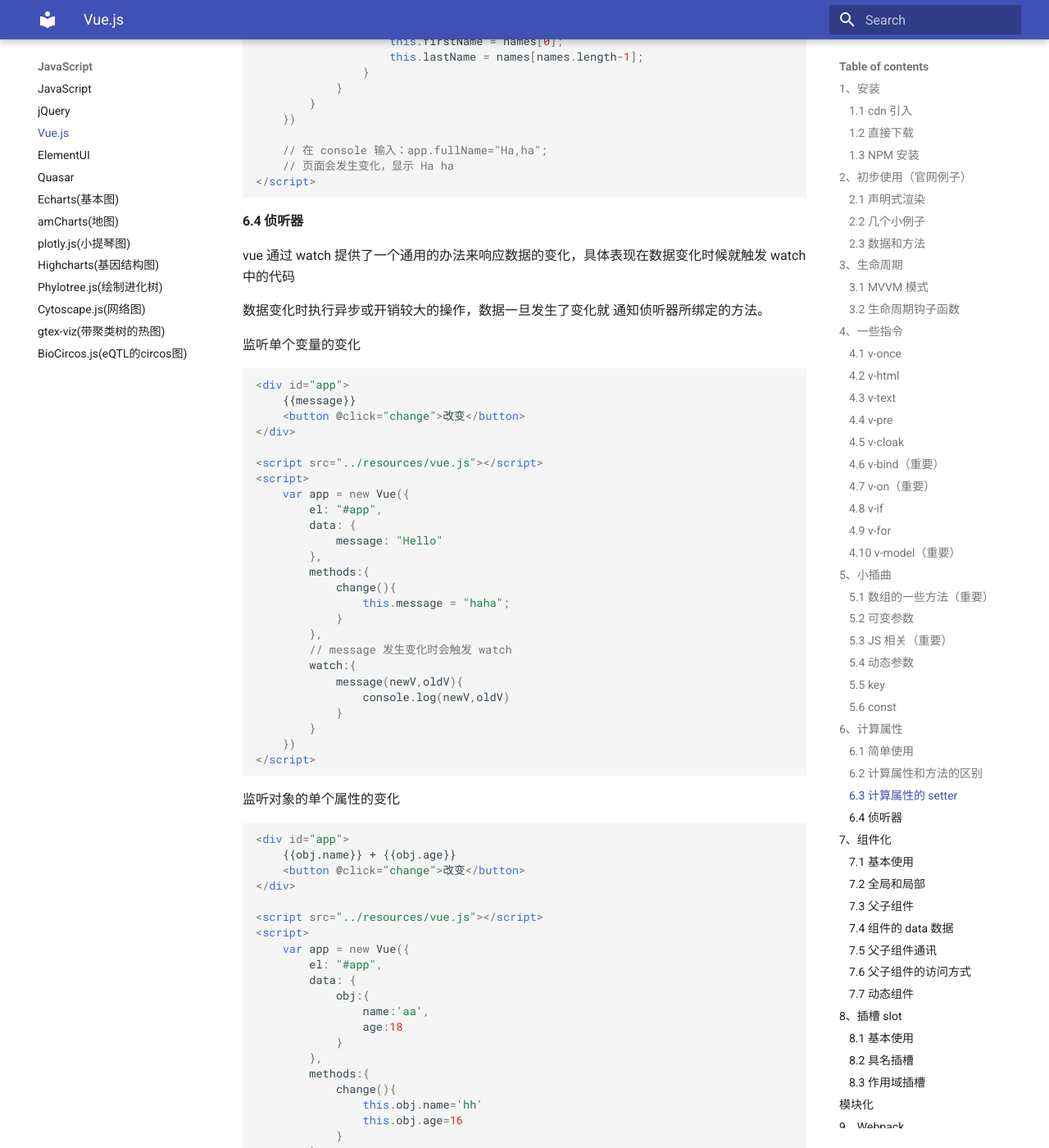
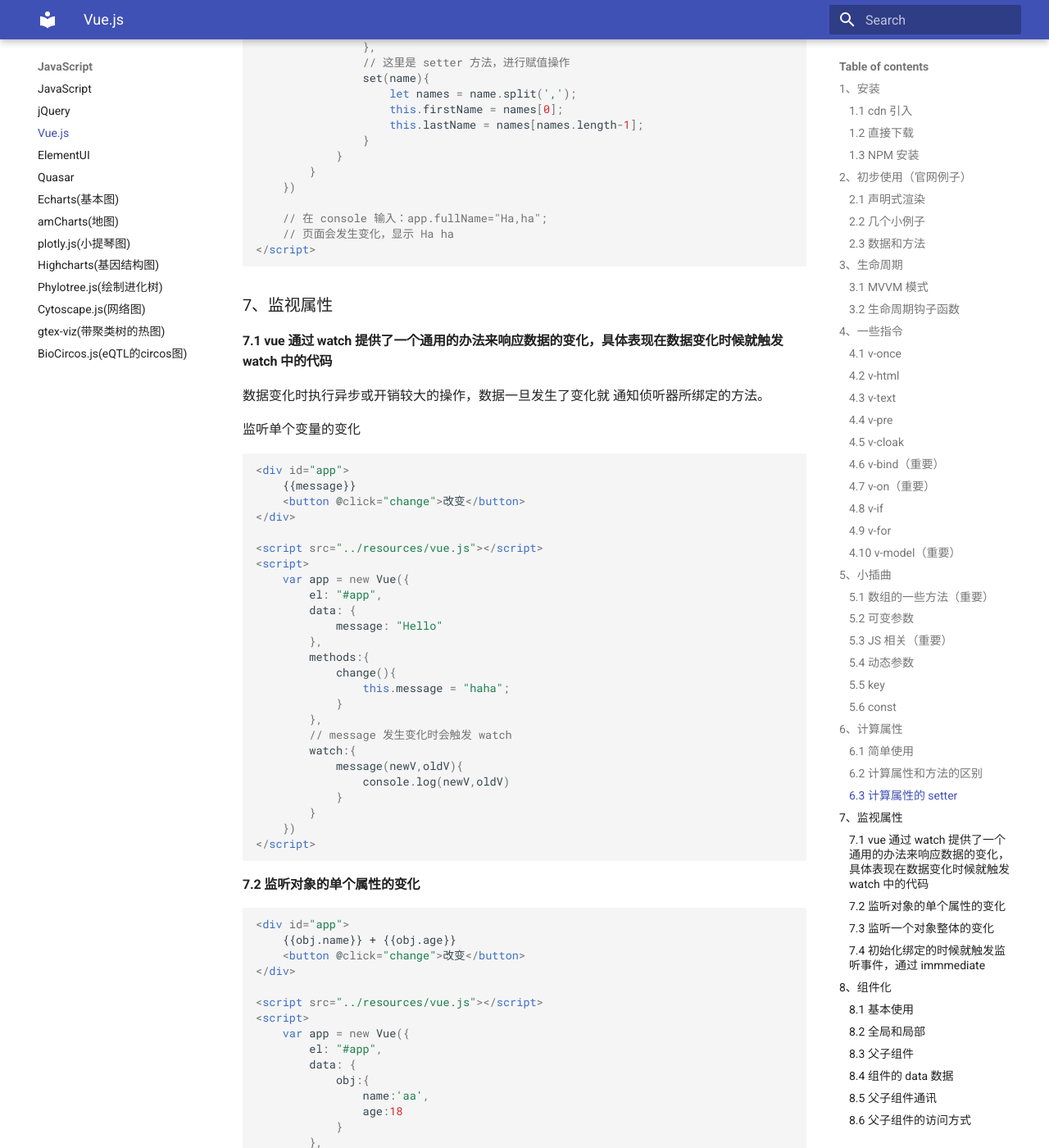
Before and after one commit to hzauwang/web-learn-v2, an MkDocs documentation site: the page built from docs/js/Vue.md, in a window 1280 px wide and 1400 px high, scrolled down 27171 px. Shown: the whole window at 82% size. Built offline with MkDocs 1.6.1 and Material for MkDocs 9.7.7, drawn with Linux system fonts in a browser that asks for light colours; some of the changed text lies outside the part shown.

Commit message:
Update Vue.md

````diff
--- a/docs/js/Vue.md
+++ b/docs/js/Vue.md
@@ -817,6 +819,8 @@
 > @keydown.tab 使用keydown
 >
 > @keydown.ctrl, @keydown.alt, @keydown.shift, @keydown.meta 系统修饰键，使用keydown
+>
+>@keydown.ctrl.y 系统修饰键可以使用连续两个键
 
 > .exact 精确控制事件
 
@@ -1500,10 +1504,9 @@
 ```
 
 
-
-#### 6.4 侦听器
-
-vue 通过 watch 提供了一个通用的办法来响应数据的变化，具体表现在数据变化时候就触发 watch 中的代码
+### 7、监视属性
+
+#### 7.1 vue 通过 watch 提供了一个通用的办法来响应数据的变化，具体表现在数据变化时候就触发 watch 中的代码
 
 数据变化时执行异步或开销较大的操作，数据一旦发生了变化就 通知侦听器所绑定的方法。
 
@@ -1537,7 +1540,7 @@
 </script>
 ```
 
-监听对象的单个属性的变化
+#### 7.2 监听对象的单个属性的变化
 
 ```html
 <div id="app">
@@ -1641,7 +1644,7 @@
 
 
 
-### 7、组件化
+### 8、组件化
 
 Vue 的组件化是它很重要的一个思想，它是通过一个个独立的可以复用的组件来构造一个应用
 
@@ -1650,7 +1653,7 @@
 
 
 
-#### 7.1 基本使用
+#### 8.1 基本使用
 
 Vue 在之前版本使用组件有三个步骤：
 
@@ -1736,7 +1739,7 @@
 
 
 
-#### 7.2 全局和局部
+#### 8.2 全局和局部
 
 全局组件：多个 vue 实例都可以使用
 
@@ -1885,7 +1888,7 @@
 
 
 
-#### 7.3 父子组件
+#### 8.3 父子组件
 
 定义两个组件，在一个组件中注册另一个组件，它们之间就形成了父子关系
 
@@ -1964,7 +1967,7 @@
 
 
 
-#### 7.4 组件的 data 数据
+#### 8.4 组件的 data 数据
 
 组件能否直接使用 vue 实例中的数据吗？ **不能！！！**
 
@@ -2002,7 +2005,7 @@
 
 
 
-> 首先在 **7.3 父子组件** 中，从父子组件的使用方法可以看出，其实对于父组件而言，它相当于是 vue 实例的子组件。
+> 首先在 **8.3 父子组件** 中，从父子组件的使用方法可以看出，其实对于父组件而言，它相当于是 vue 实例的子组件。
 
 基于上面这句话，可以猜测两个结论：
 
@@ -2141,7 +2144,7 @@
 
 
 
-#### 7.5 父子组件通讯
+#### 8.5 父子组件通讯
 
 父子组件无法直接访问对方的 data 中的数据，但是间接就可以了，这个就是父子组件之间的通讯
 
@@ -2396,7 +2399,7 @@
 
 
 
-#### 7.6 父子组件的访问方式
+#### 8.6 父子组件的访问方式
 
 父组件直接访问子组件：通过 $children 或者 $refs
 
@@ -2501,7 +2504,7 @@
 
 
 
-#### 7.7 动态组件
+#### 8.7 动态组件
 
 动态组件，实现不同组件的动态切换，可以通过 `<component>` 添加一个 is attribute 来实现
 
@@ -2880,7 +2883,7 @@
 
 
 
-### 9、Webpack
+### 10、Webpack
 
 Webpack 模块化打包工具，依赖于 node.js 环境
 
@@ -2888,7 +2891,7 @@
 
 
 
-#### 9.1 安装
+#### 10.1 安装
 
 首先在电脑上查看 node.js 版本，cmd 输入：node -v
 
@@ -2902,7 +2905,7 @@
 
 
 
-#### 9.2 基本使用
+#### 10.2 基本使用
 
 首先建立文件夹
 
@@ -2986,7 +2989,7 @@
 
 
 
-#### 9.3 配置
+#### 10.3 配置
 
 每次修改 js 文件之后都需要重新打包，输入那么一长串
 
@@ -3414,7 +3417,7 @@
 
 
 
-### 9.4 Plugin
+#### 10.4 Plugin
 
 plugin 使用步骤：
 
````
Also changed, not shown: other parts of docs/js/Vue.md (+11 -9 lines).
